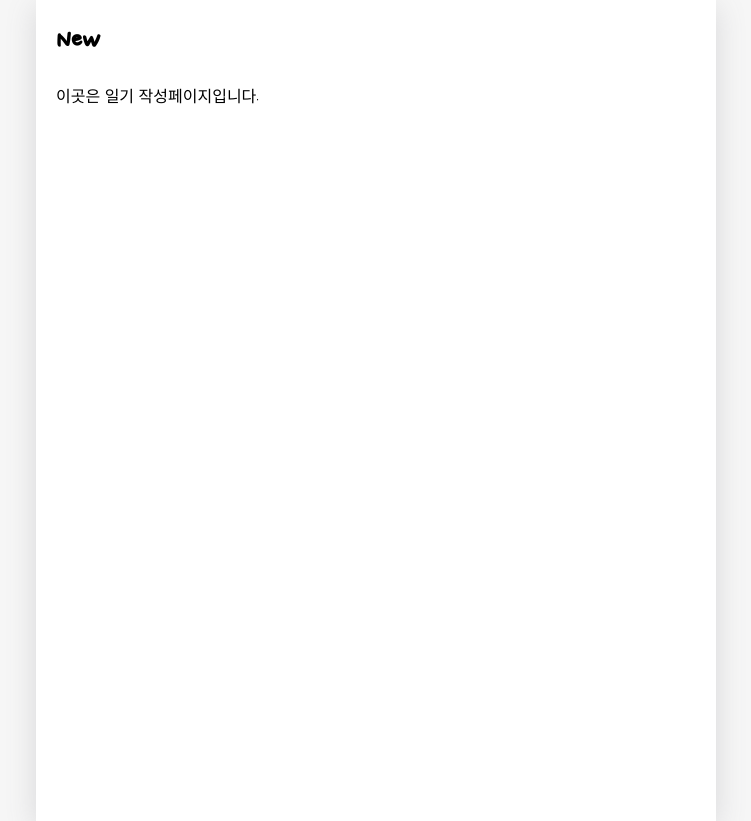
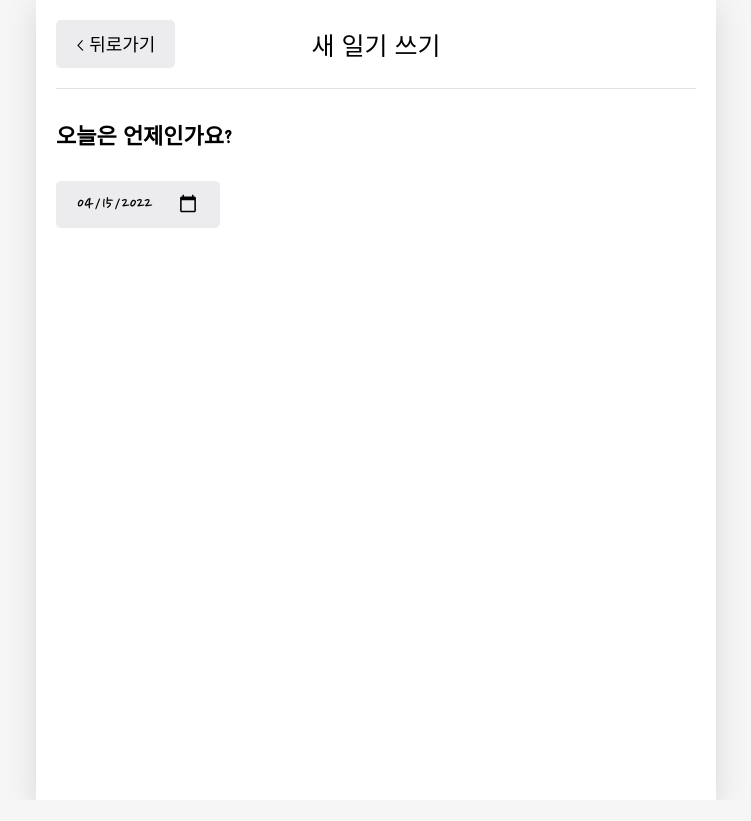
Before and after one commit to chuhongkyu/emotion_diary, a React (Create React App) app: page /new in a window 1280 px wide. Shown: the whole page, without its empty margins (264-1015 px from the left). After the commit the page ends 800 px from the top, so only its background shows below. Built offline with nearby package versions, Linux system fonts and the light colour scheme; a web font is replaced by a local one.

Commit message:
New_page_1/2
1/2

```diff
--- a/src/App.css
+++ b/src/App.css
@@ -185,3 +185,28 @@
 .DiaryItem .btn_wrapper {
   min-width: 70px;
 }
+/* DiaryEditor */
+
+.DiaryEditor{
+
+}
+
+.DiaryEditor section{
+  margin-bottom: 40px;
+}
+
+.DiaryEditor h4{
+  font-size: 22px;
+  font-weight: bold;
+}
+
+.DiaryEditor .input_date{
+  border: none;
+  border-radius: 5px;
+  background-color: #ececee;
+
+  padding: 10px 20px 10px 20px;
+  cursor: pointer;
+  font-family: "Nanum Pen Script";
+  font-size: 20px;
+}
--- /dev/null
+++ b/src/components/DiaryEditor.js
@@ -0,0 +1,39 @@
+import { useState } from "react";
+import { useNavigate } from "react-router-dom";
+
+import MyHeader from "./MyHeader";
+import MyButton from "./MyButton";
+
+const getStringDate = (date) =>{
+    return date.toISOString().slice(0, 10);
+};
+
+
+const DiaryEditor = ()=>{
+    const [date, setDate] = useState(getStringDate(new Date()));
+    const navigate = useNavigate();
+
+    return(
+        <div className="DiaryEditor">
+            <MyHeader
+                headText={"새 일기 쓰기"}
+                leftChild={<MyButton text={'< 뒤로가기'} onClick={()=> navigate(-1)}/>}
+            />
+            <div>
+                <section>
+                    <h4>오늘은 언제인가요?</h4>
+                    <div className="input_box">
+                        <input
+                            className="input_date"
+                            value={date}
+                            onChange={(e) => setDate(e.target.value)}
+                            type="date"
+                        />
+                    </div>
+                </section>
+            </div>
+        </div>
+    );
+}
+
+export default DiaryEditor;
--- a/src/components/DiaryItem.js
+++ b/src/components/DiaryItem.js
@@ -1,5 +1,5 @@
 import { useNavigate } from "react-router-dom";
-import MyButton from "./MyButtton";
+import MyButton from "./MyButton";
 
 const DiaryItem = ({id, emotion, content, date})=>{
     const navigate = useNavigate();
--- a/src/components/DiaryList.js
+++ b/src/components/DiaryList.js
@@ -1,5 +1,5 @@
 import { useState } from "react";
-import MyButton from "./MyButtton";
+import MyButton from "./MyButton";
 import { useNavigate } from "react-router-dom";
 import DiaryItem from "./DiaryItem";
 
--- a/src/pages/Home.js
+++ b/src/pages/Home.js
@@ -1,6 +1,6 @@
 import { useContext, useEffect, useState } from "react";
 import MyHeader from "../components/MyHeader";
-import MyButton from "../components/MyButtton";
+import MyButton from "../components/MyButton";
 import { DiaryStateContext } from "../App";
 import DiaryList from "../components/DiaryList";
 
--- a/src/pages/New.js
+++ b/src/pages/New.js
@@ -1,10 +1,11 @@
+import DiaryEditor from "../components/DiaryEditor";
+
 const New = ()=>{
     return(
-        <div>
-        <h1>New</h1>
-        <p>이곳은 일기 작성페이지입니다.</p>
-        </div>
-    );
+    <div>
+        <DiaryEditor />
+    </div>
+    )
 }
 
 export default New;
```
Also changed, not shown: src/components/MyButton.js (renamed from src/components/MyButtton.js).
